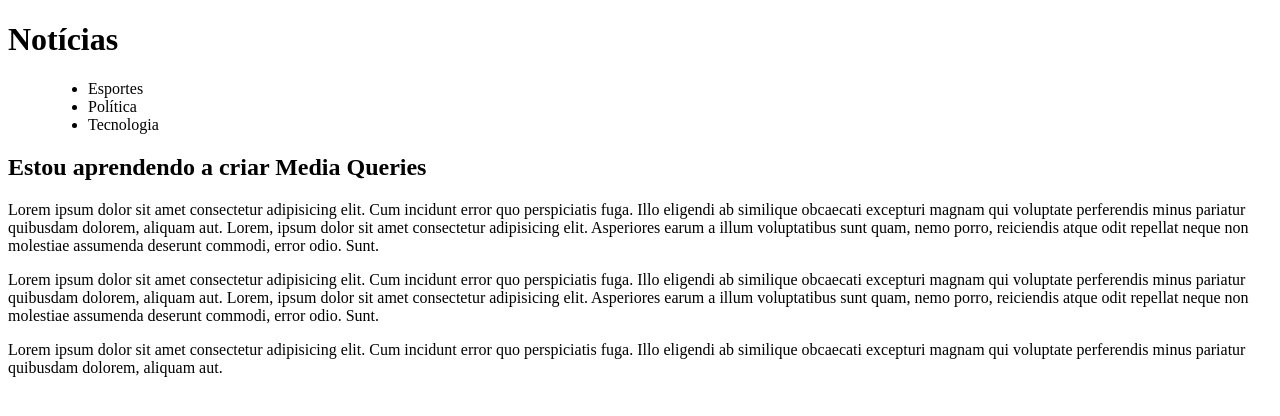
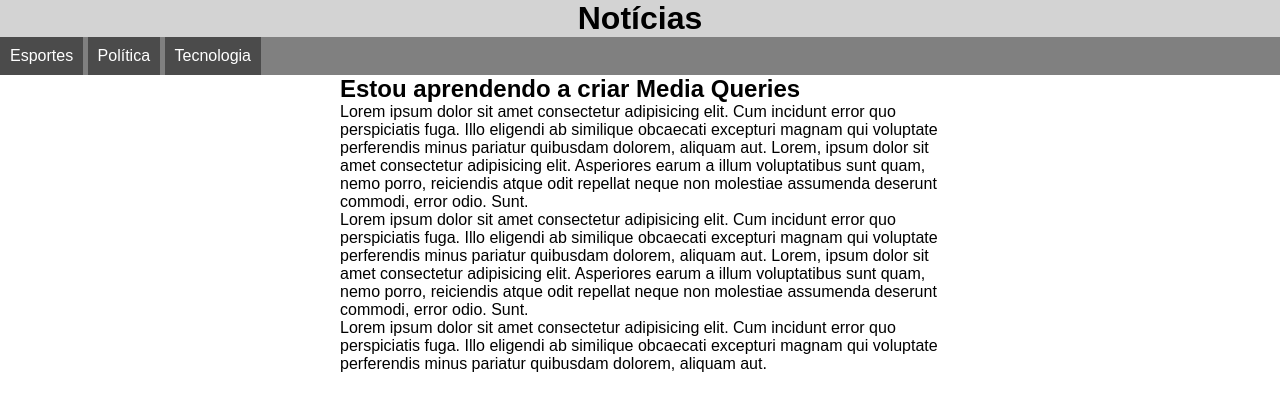
Before and after one commit to olsouza/html-css, a plain HTML site: page exercicios-modulo4/ex22/mq001/index.html in a window 1280 px wide. Drawn offline with Linux system fonts and the light colour scheme.

Commit message:
css modificados do ex 22

```diff
--- a/exercicios-modulo4/ex22/mq001/estilo/impressora.css
+++ b/exercicios-modulo4/ex22/mq001/estilo/impressora.css
@@ -1,3 +1,26 @@
 @charset "UTF-8";
 
 /* Estilo para impressoras */
+
+* {
+    margin: 10px;
+    padding: 10px;
+}
+
+html {
+    font-family: 'Courier New', Courier, monospace;
+    font-size: 1.5em;
+    line-height: 1.5em;
+}
+
+menu {
+    display: none;
+}
+
+article {
+    width: 100%;
+}
+
+article::after {
+    content: 'Esse artigo foi impresso através do site www.eumesmo.com'
+}
--- a/exercicios-modulo4/ex22/mq001/estilo/tela.css
+++ b/exercicios-modulo4/ex22/mq001/estilo/tela.css
@@ -1,3 +1,45 @@
 @charset "UTF-8";
 
 /* Estilo para telas */
+
+* {
+    margin: 0px;
+    padding: 0px;
+}
+
+html {
+    font-family: Arial, Helvetica, sans-serif;
+    font-size: 1em;
+}
+
+header {
+    background-color: lightgray;
+}
+
+header > h1 {
+    text-align: center;
+}
+
+menu ul{
+    list-style-type: none;
+    background-color: gray;
+}
+
+menu li {
+    background-color: rgb(75, 75, 75);
+    color: white;
+    display: inline-block;
+    padding: 10px;
+    transition: 0.5s;
+}
+
+menu li:hover {
+    padding: 8px;
+    background-color: rgb(58, 58, 58);
+}
+
+article {
+    width: 600px;
+    display: block;
+    margin: auto;
+}
```
